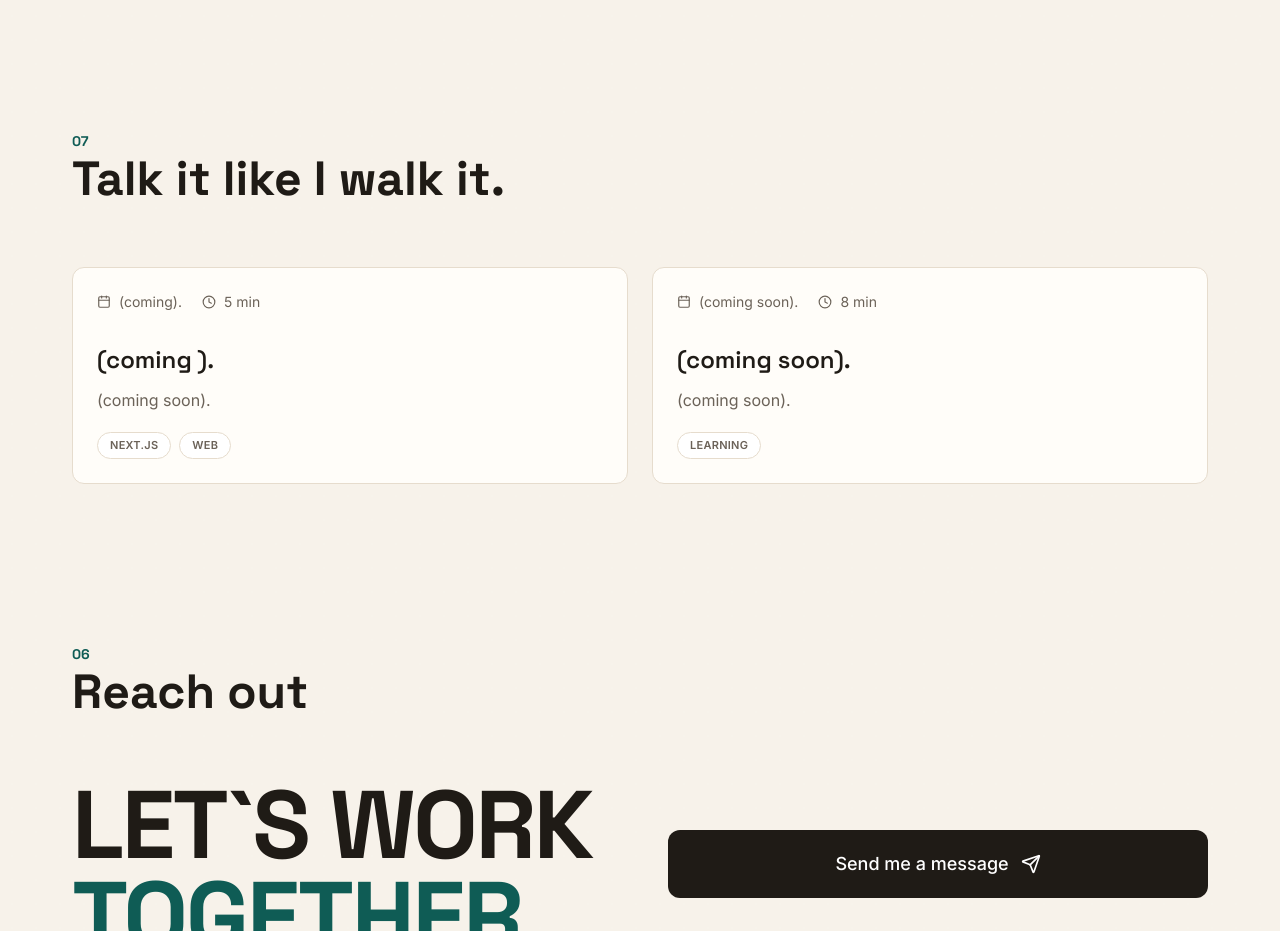
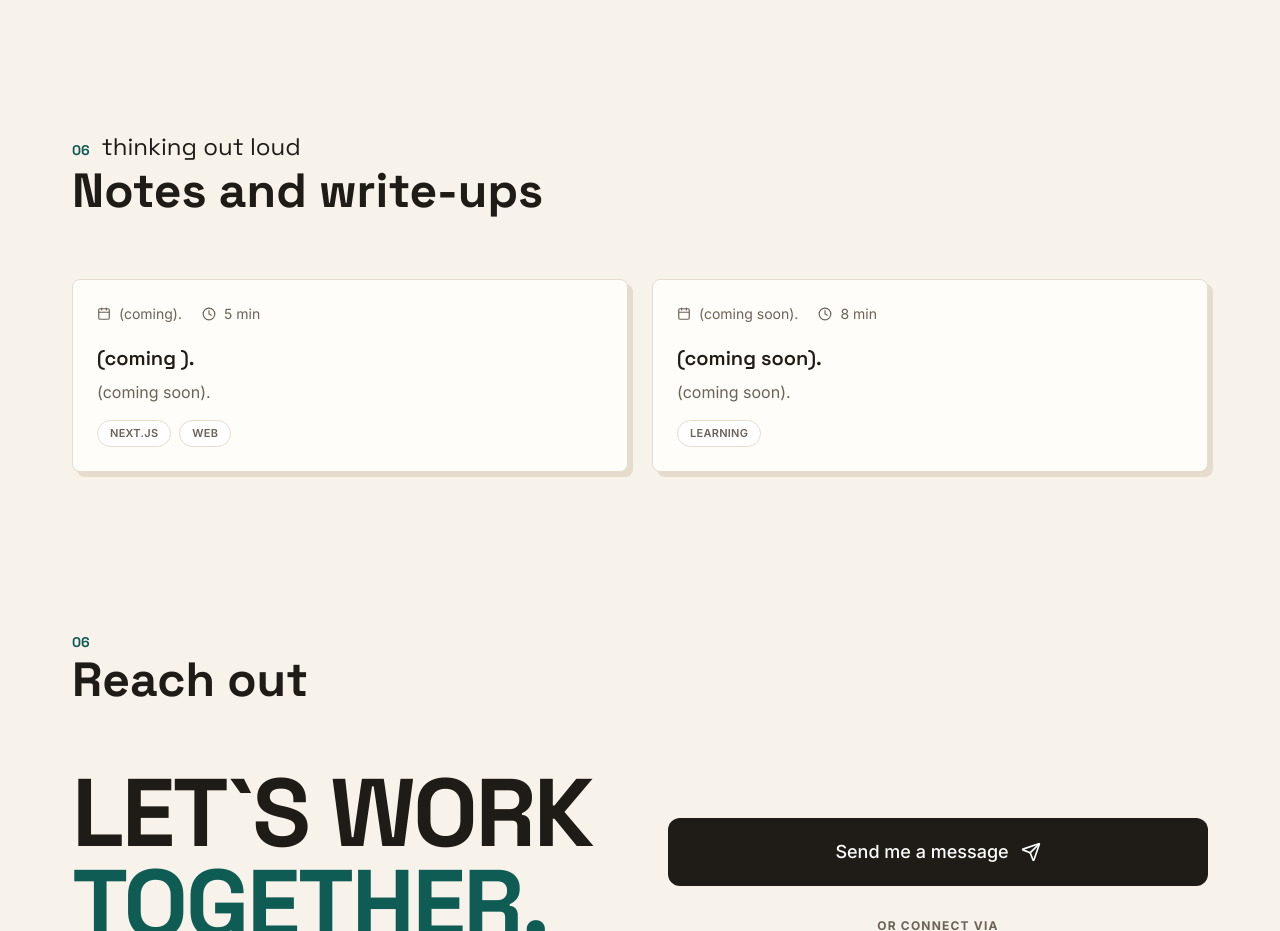
Before and after one commit to anold-a/amani-portfolio, a Next.js app: page / in a window 1280 px wide. Shown: the part 4460-5391 px from the top of the page. Built offline with nearby package versions, Linux system fonts and the light colour scheme.

Commit message:
updated  card layout with date and reading time

```diff
--- a/components/homepage/Blogs.tsx
+++ b/components/homepage/Blogs.tsx
@@ -1,24 +1,27 @@
 import { Calendar, Clock } from "lucide-react";
 import SharedUI from "@/components/layout/SharedUI";
 import Tag from "@/components/layout/Tag";
+import Reveal from "@/components/layout/Reveal";
 import { blogs } from "@/lib/data";
 
 export default function Blogs() {
   return (
-    <SharedUI id="blogs" index="07" title="Talk it like I walk it.">
+    <SharedUI id="blogs" index="06" note="thinking out loud" title={<>Notes and <span className="itaalic">write-ups</span></>}>
       <div className="grid gap-6 md:grid-cols-2">
-        {blogs.map((b) => (
-          <article key={b.title} className="rounded-xl border border-line bg-card p-6">
+        {blogs.map((b, i) => (
+          <Reveal key={b.title} delay={i * 80}>
+            <article className="card-pop h-full rounded-lg border border-line bg-card p-6">
               <div className="flex gap-5 text-sm text-muted">
                 <span className="flex items-center gap-2"><Calendar size={14} /> {b.date}</span>
                 <span className="flex items-center gap-2"><Clock size={14} /> {b.read}</span>
               </div>
-            <h3 className="mt-8 font-display text-2xl font-semibold">{b.title}</h3>
-            <p className="mt-3 text-muted">{b.desc}</p>
-            <div className="mt-5 flex flex-wrap gap-2">
+              <h3 className="mt-5 font-display text-xl font-semibold">{b.title}</h3>
+              <p className="mt-2 text-muted">{b.desc}</p>
+              <div className="mt-4 flex flex-wrap gap-2">
                 {b.tags.map((t) => <Tag key={t}>{t}</Tag>)}
               </div>
             </article>
+          </Reveal>
         ))}
       </div>
     </SharedUI>
```
Lines whose indentation alone changed are shown as unchanged.
